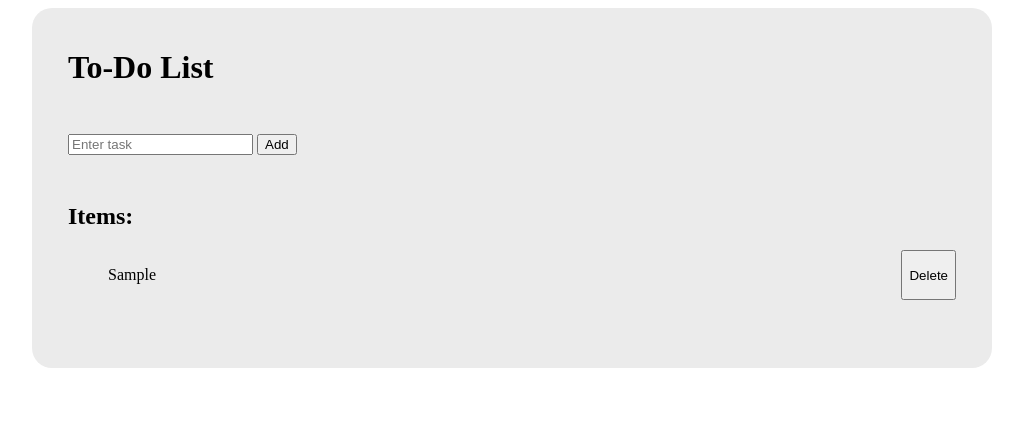
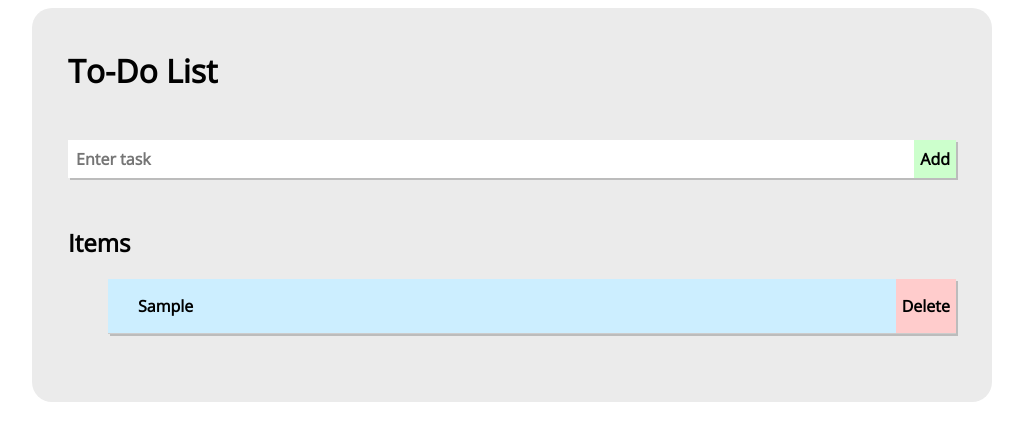
Before and after one commit to aboyd52501/todo, a plain HTML site: page index.html in a window 1280 px wide. Both pictures are taken after typing "Sample" into the empty fields and a click on the button "Add". Shown: the whole page, without its empty margins (128-1151 px from the left). Drawn offline with nearby package versions, Linux system fonts and the light colour scheme.

Commit message:
Improved style

```diff
--- a/index.html
+++ b/index.html
@@ -13,13 +13,13 @@
             <h1>To-Do List</h1>
         </div>
         <div class='row'>
-            <div>
+            <div class='input-container'>
                 <input class='todo-input' type='text' placeholder="Enter task" name='todoinput'></input>
                 <button class='todo-input-add'>Add</button>
             </div>
         </div>
         <div class='row'>
-            <h2>Items:</h2>
+            <h2>Items</h2>
             <ul class='todo-list'>
 
             </ul>
--- a/style.css
+++ b/style.css
@@ -1,4 +1,12 @@
+@import url('https://fonts.googleapis.com/css2?family=Open+Sans:wght@300&display=swap');
+
+* {
+    font-family: 'Open Sans', sans-serif;
+    font-weight: 600;
+}
+
 .container {
+
     background-color: rgb(235, 235, 235);
     padding: 20px;
     border-radius: 20px;
@@ -8,8 +16,6 @@
     max-width: 960px;
     margin: 0 auto;
 
-    /* box-shadow: 10px 10px 32px rgba(0, 0, 0, 0.5); */
-
 }
 
 .row {
@@ -17,9 +23,57 @@
     margin-bottom: 48px;
 }
 
+.input-container {
+    display: flex;
+    box-shadow: 2px 2px rgba(0,0,0,0.2);
+}
+
+.input-container .todo-input {
+    flex-grow: 1;
+    border: none;
+    /* border-bottom: 1px solid #ccc; */
+    padding: 8px;
+    font-size: 16px;
+    font-family: 'Open Sans', sans-serif;
+    font-weight: 600;
+}
+
+.input-container .todo-input:focus {
+    outline: 1px solid rgba(0, 0, 0, 0.5);
+}
+
+.input-container button {
+    background-color: hsl(120, 100%, 90%);
+    border: none;
+}
+
+.input-container button:hover {
+    background-color: hsl(120, 100%, 80%);
+    outline: 1px solid rgba(0, 0, 0, 1);
+}
+
 .todo-item {
     display: flex;
-    margin-bottom: 8px;
+    margin-bottom: 12px;
+
+    /* border: 1px dotted lightgray; */
+    /* border-radius: 16px; */
+    padding-left: 30px;
+
+    background-color: hsl(200, 100%, 90%);
+    border-bottom: 1px solid #ccc;
+
+    box-shadow: 2px 2px rgba(0, 0, 0, 0.2);
+}
+
+.todo-item button {
+    border: none;
+    background-color: hsl(0, 100%, 90%);
+}
+
+.todo-item button:hover {
+    background-color: hsl(0,100%, 80%);
+    outline: 1px solid rgba(0, 0, 0, 1);
 }
 
 .todo-item p {
@@ -27,3 +81,7 @@
     overflow: hidden;
     text-overflow: ellipsis;
 }
+
+button {
+    font-size: 16px;
+}
```
